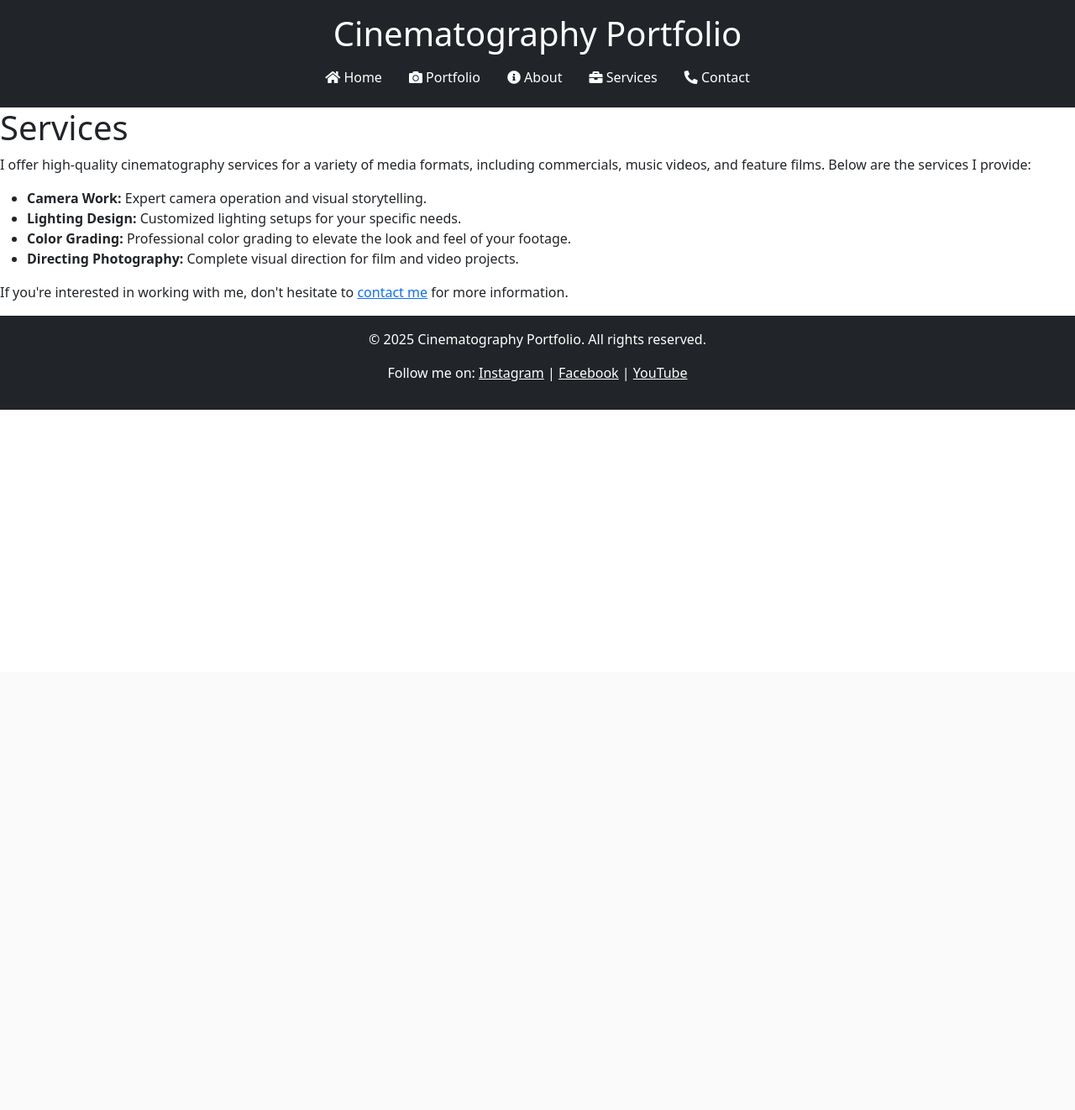
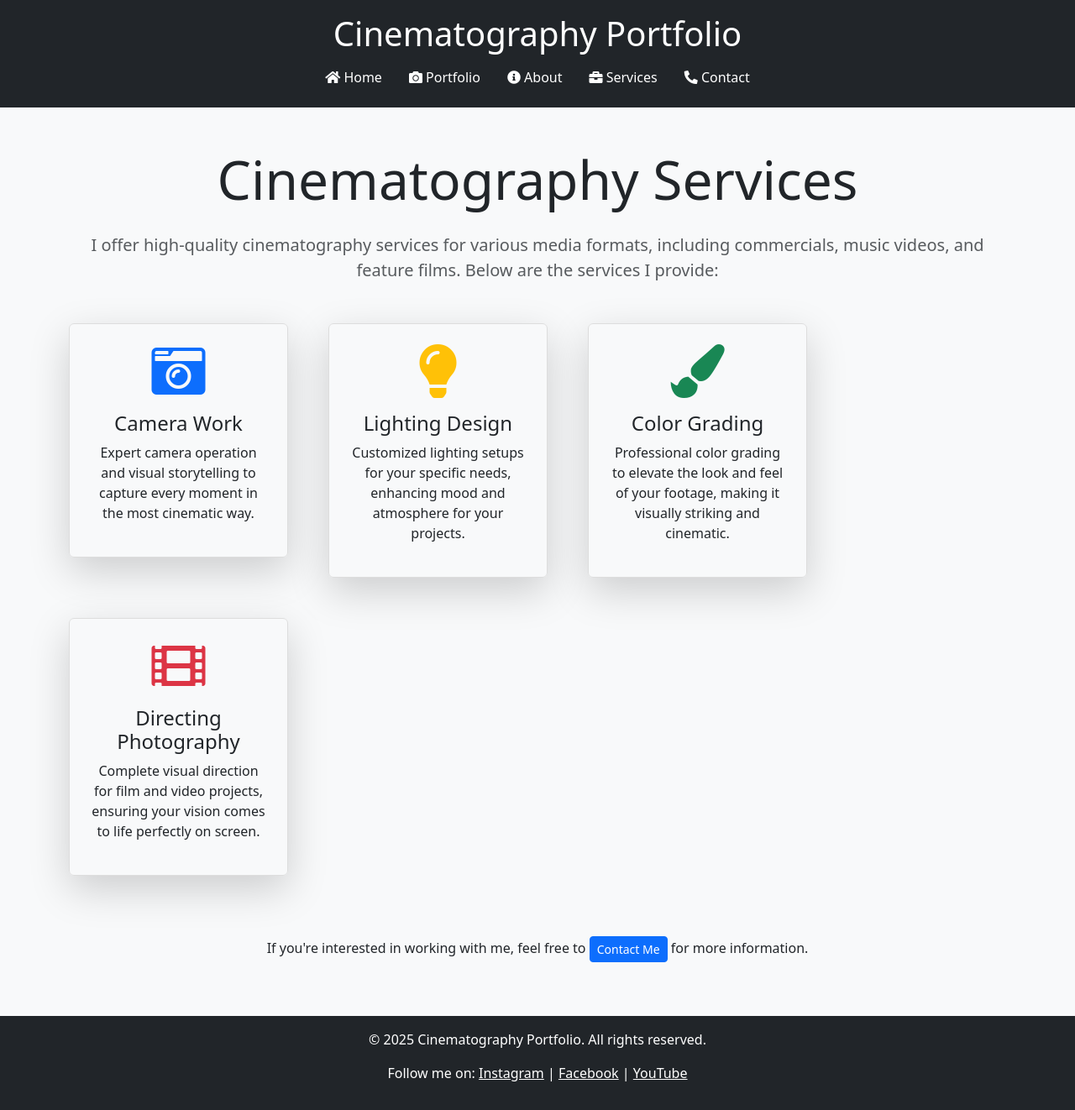
Before and after one commit to jeff-my-github/cinematography-website, a PHP site: page /services.php in a window 1280 px wide. Shown: the whole page at 84% size. Before the commit the page ends 488 px from the top, so only its background shows below. Run offline with PHP 8.4, Linux system fonts and the light colour scheme; some libraries are stand-ins or nearby versions.

Commit message:
Version 12: Complete but not yet finish

```diff
--- a/assets/css/styles.css
+++ b/assets/css/styles.css
@@ -290,10 +290,7 @@
 .social-media-links a {
     margin-right: 20px; /* Space between each social icon */
 }
-/* About Section */
-.about {
-    background-color: #f8f9fa;
-}
+
 
 .about-image img {
     width: 100%;
--- a/services.php
+++ b/services.php
@@ -1,17 +1,58 @@
 <?php include('includes/header.php'); ?>
 
-<section id="services">
-    <h1>Services</h1>
-    <p>I offer high-quality cinematography services for a variety of media formats, including commercials, music videos, and feature films. Below are the services I provide:</p>
+<section id="services" class="services py-5 bg-light">
+    <div class="container">
+        <div class="text-center mb-5">
+            <h1 class="display-3 mb-4 animate__animated animate__fadeInUp">Cinematography Services</h1>
+            <p class="lead text-muted animate__animated animate__fadeInUp">
+                I offer high-quality cinematography services for various media formats, including commercials, music videos, and feature films. Below are the services I provide:
+            </p>
+        </div>
 
-    <ul>
-        <li><strong>Camera Work:</strong> Expert camera operation and visual storytelling.</li>
-        <li><strong>Lighting Design:</strong> Customized lighting setups for your specific needs.</li>
-        <li><strong>Color Grading:</strong> Professional color grading to elevate the look and feel of your footage.</li>
-        <li><strong>Directing Photography:</strong> Complete visual direction for film and video projects.</li>
-    </ul>
+        <!-- Service Cards -->
+        <div class="row">
+            <!-- Camera Work -->
+            <div class="col-md-6 col-lg-3 mb-4">
+                <div class="service-card shadow-lg rounded p-4 text-center animate__animated animate__fadeInUp">
+                    <i class="fas fa-camera-retro fa-4x mb-3 text-primary"></i>
+                    <h4>Camera Work</h4>
+                    <p>Expert camera operation and visual storytelling to capture every moment in the most cinematic way.</p>
+                </div>
+            </div>
 
-    <p>If you're interested in working with me, don't hesitate to <a href="contact.php">contact me</a> for more information.</p>
+            <!-- Lighting Design -->
+            <div class="col-md-6 col-lg-3 mb-4">
+                <div class="service-card shadow-lg rounded p-4 text-center animate__animated animate__fadeInUp">
+                    <i class="fas fa-lightbulb fa-4x mb-3 text-warning"></i>
+                    <h4>Lighting Design</h4>
+                    <p>Customized lighting setups for your specific needs, enhancing mood and atmosphere for your projects.</p>
+                </div>
+            </div>
+
+            <!-- Color Grading -->
+            <div class="col-md-6 col-lg-3 mb-4">
+                <div class="service-card shadow-lg rounded p-4 text-center animate__animated animate__fadeInUp">
+                    <i class="fas fa-paint-brush fa-4x mb-3 text-success"></i>
+                    <h4>Color Grading</h4>
+                    <p>Professional color grading to elevate the look and feel of your footage, making it visually striking and cinematic.</p>
+                </div>
+            </div>
+
+            <!-- Directing Photography -->
+            <div class="col-md-6 col-lg-3 mb-4">
+                <div class="service-card shadow-lg rounded p-4 text-center animate__animated animate__fadeInUp">
+                    <i class="fas fa-film fa-4x mb-3 text-danger"></i>
+                    <h4>Directing Photography</h4>
+                    <p>Complete visual direction for film and video projects, ensuring your vision comes to life perfectly on screen.</p>
+                </div>
+            </div>
+        </div>
+
+        <!-- Call to Action (CTA) Section -->
+        <div class="text-center mt-5">
+            <p>If you're interested in working with me, feel free to <a href="contact.php" class="btn btn-primary btn-sm">Contact Me</a> for more information.</p>
+        </div>
+    </div>
 </section>
 
 <?php include('includes/footer.php'); ?>
```
Also changed, not shown: assets/css/services.css (added, +68 -0 lines).
